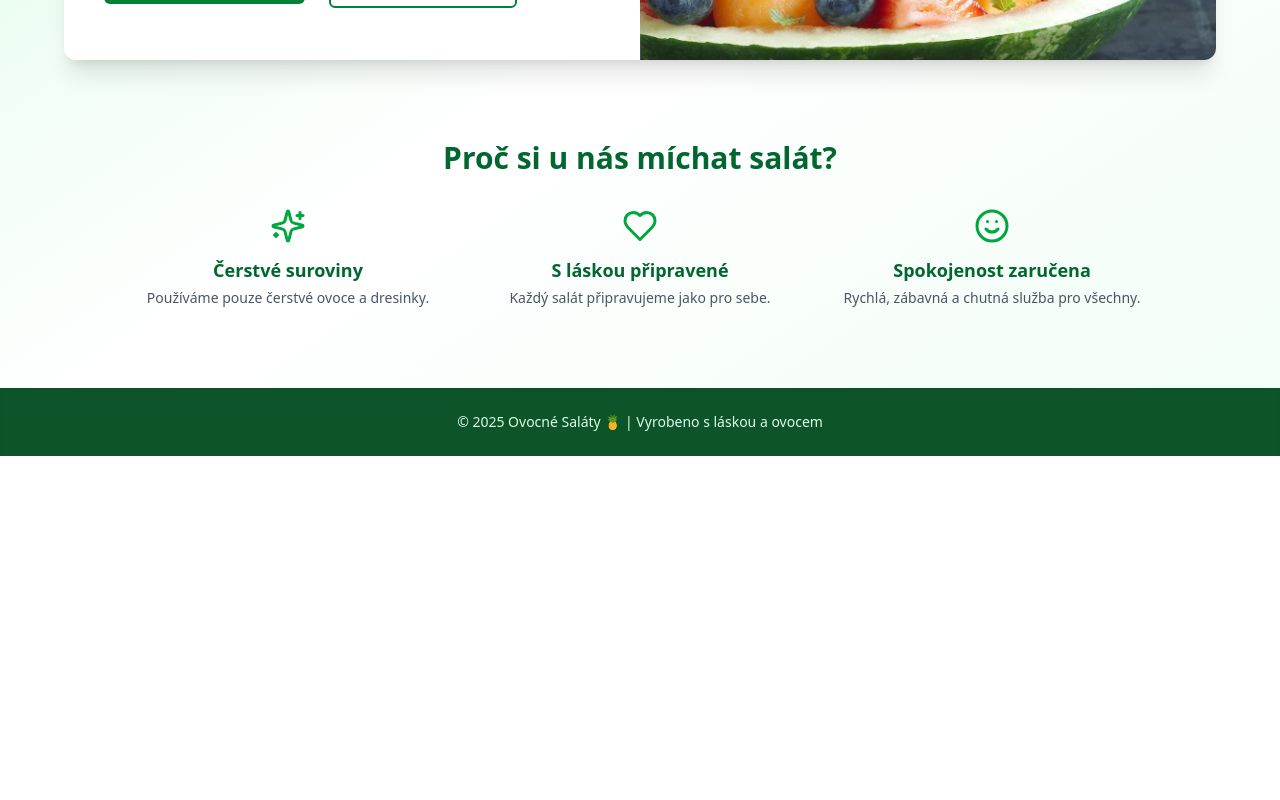
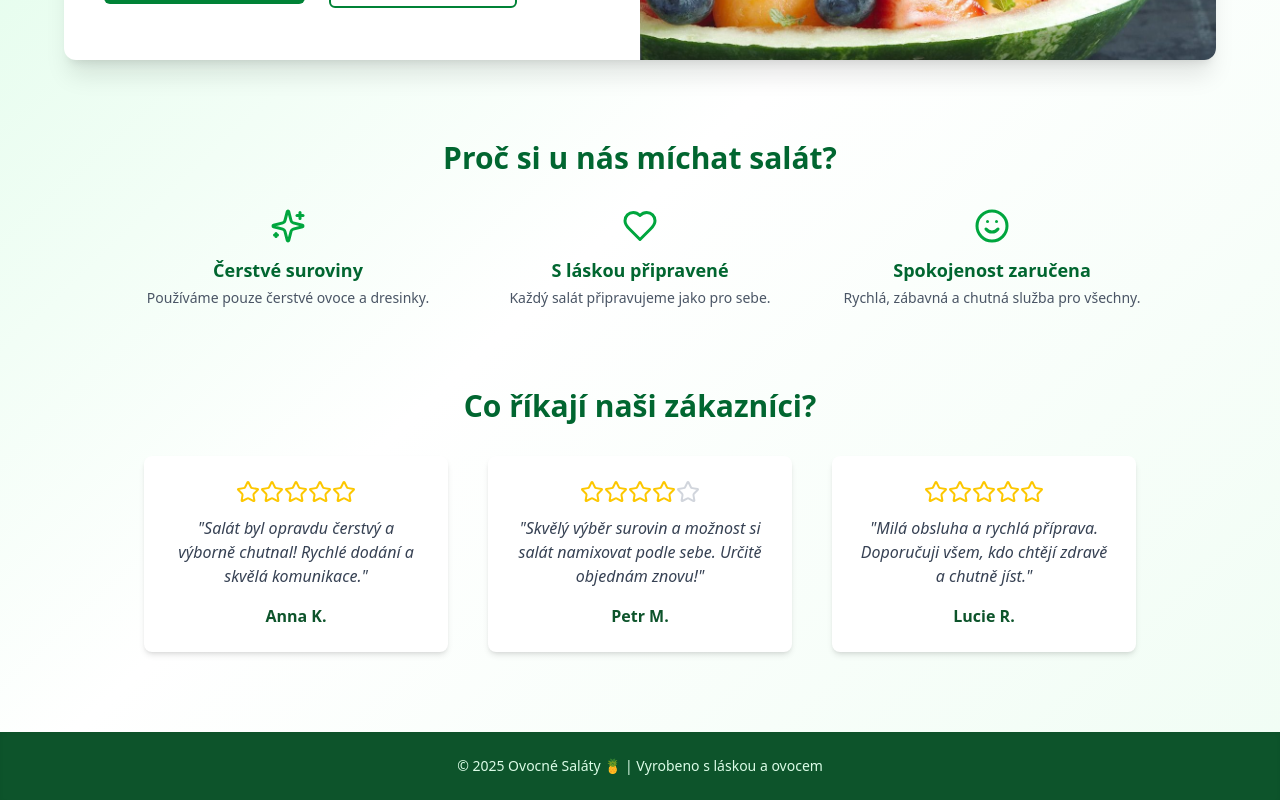
Before and after one commit to Dedek1Baba/ovocnysalatt, a React (Vite) app in the folder ovocnysalat/client/: page / in a window 1280 px wide. Shown: the part 392-1192 px from the top of the page. Before the commit the page ends 848 px from the top, so only its background shows below. Built offline with nearby package versions, Linux system fonts and the light colour scheme.

Commit message:
pridany recenze

```diff
--- a/ovocnysalat/client/src/pages/CreateHuman/index.jsx
+++ b/ovocnysalat/client/src/pages/CreateHuman/index.jsx
@@ -4,7 +4,6 @@ import { createSalad } from "../../models/people";
 import Header from "../../components/header";
 import Footer from "../../components/footer";
 
-// Ceník
 const prices = {
   fruit: {
     jahody: 40,
@@ -30,7 +29,6 @@ export default function CreateSalad() {
   const [total, setTotal] = useState(0);
   const navigate = useNavigate();
 
-  // Při změně vstupu aktualizuj formulář i cenu
   const handleInput = (e) => {
     const newForm = { ...formData, [e.target.name]: e.target.value };
     setFormData(newForm);
--- a/ovocnysalat/client/src/pages/CreatedHuman/index.jsx
+++ b/ovocnysalat/client/src/pages/CreatedHuman/index.jsx
@@ -1,11 +1,16 @@
 import { Link, useParams } from "react-router-dom";
+import Header from "../../components/header";
+import Footer from "../../components/footer";
 
 export default function CreatedHuman() {
   const { id } = useParams();
 
   return (
-    <div className="min-h-screen flex flex-col justify-center items-center bg-gray-50 text-gray-900 font-sans px-4">
-      <div className="bg-white shadow-lg rounded-xl p-8 max-w-md w-full border border-green-200 text-center">
+    <div className="min-h-screen flex flex-col bg-gray-50 text-gray-900">
+      <Header />
+
+      <main className="flex-grow flex flex-col items-center py-12 px-4">
+        <div className="w-full max-w-md bg-white rounded-lg shadow-lg p-8 border border-green-200 text-center">
           <h1 className="text-4xl font-extrabold text-green-800 mb-6">
             Salát byl vytvořen 🥗
           </h1>
@@ -25,6 +30,9 @@ export default function CreatedHuman() {
             </button>
           </Link>
         </div>
+      </main>
+
+      <Footer />
     </div>
   );
 }
--- a/ovocnysalat/client/src/pages/Home/index.jsx
+++ b/ovocnysalat/client/src/pages/Home/index.jsx
@@ -2,7 +2,7 @@ import { Link } from "react-router-dom";
 import Header from "../../components/header";
 import Footer from "../../components/footer";
 import salatImage from "../../assets/salat.jpg";
-import { Sparkles, Heart, Smile } from "lucide-react";
+import { Sparkles, Heart, Smile, Star } from "lucide-react";
 
 export default function Home() {
   return (
@@ -10,7 +10,6 @@ export default function Home() {
       <Header />
 
       <main className="flex-grow px-6 py-16">
-        {/* Hlavní blok */}
         <div className="max-w-6xl mx-auto bg-white rounded-xl shadow-xl flex flex-col md:flex-row overflow-hidden">
           <div className="md:w-1/2 p-10 flex flex-col justify-center animate-fade-in-up">
             <h1 className="text-5xl font-extrabold mb-6 tracking-tight text-green-800">
@@ -44,7 +43,6 @@ export default function Home() {
           </div>
         </div>
 
-        {/* Výhody */}
         <section className="mt-20 max-w-5xl mx-auto text-center">
           <h2 className="text-3xl font-bold text-green-800 mb-6">Proč si u nás míchat salát?</h2>
           <div className="grid grid-cols-1 sm:grid-cols-3 gap-8 mt-8 text-green-800">
@@ -65,6 +63,46 @@ export default function Home() {
             </div>
           </div>
         </section>
+
+        <section className="mt-20 max-w-5xl mx-auto px-4 text-center">
+          <h2 className="text-3xl font-bold text-green-800 mb-8">Co říkají naši zákazníci?</h2>
+          <div className="grid grid-cols-1 md:grid-cols-3 gap-10">
+            {[
+              {
+                name: "Anna K.",
+                text: "Salát byl opravdu čerstvý a výborně chutnal! Rychlé dodání a skvělá komunikace.",
+                stars: 5,
+              },
+              {
+                name: "Petr M.",
+                text: "Skvělý výběr surovin a možnost si salát namixovat podle sebe. Určitě objednám znovu!",
+                stars: 4,
+              },
+              {
+                name: "Lucie R.",
+                text: "Milá obsluha a rychlá příprava. Doporučuji všem, kdo chtějí zdravě a chutně jíst.",
+                stars: 5,
+              },
+            ].map(({ name, text, stars }, i) => (
+              <div
+                key={i}
+                className="bg-white rounded-lg shadow-md p-6 flex flex-col items-center text-green-900"
+              >
+                <div className="flex mb-3">
+                  {[...Array(5)].map((_, idx) =>
+                    idx < stars ? (
+                      <Star key={idx} size={24} className="text-yellow-400" />
+                    ) : (
+                      <Star key={idx} size={24} className="text-gray-300" />
+                    )
+                  )}
+                </div>
+                <p className="italic mb-4 text-gray-700">"{text}"</p>
+                <h4 className="font-semibold">{name}</h4>
+              </div>
+            ))}
+          </div>
+        </section>
       </main>
 
       <Footer />
```
Lines whose indentation alone changed are shown as unchanged.
